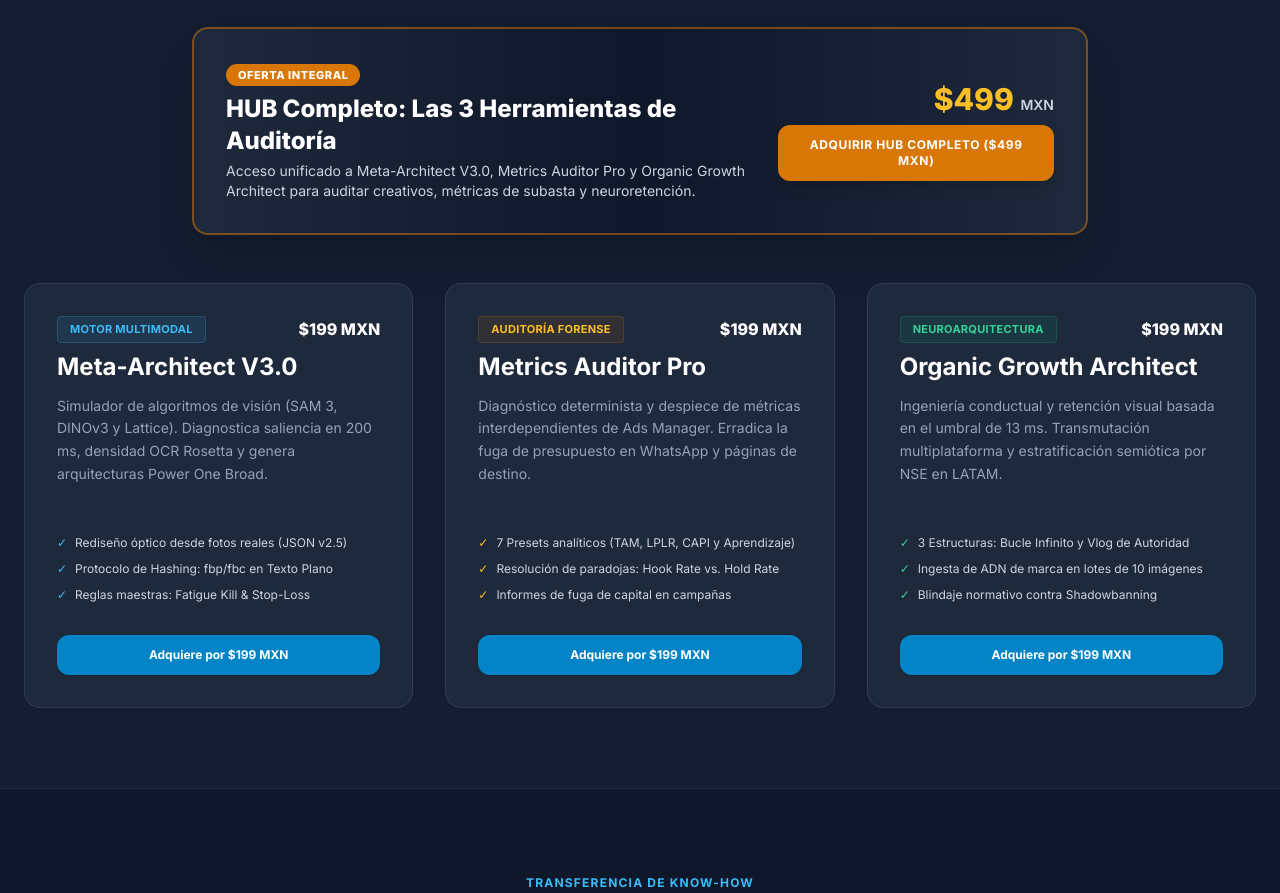
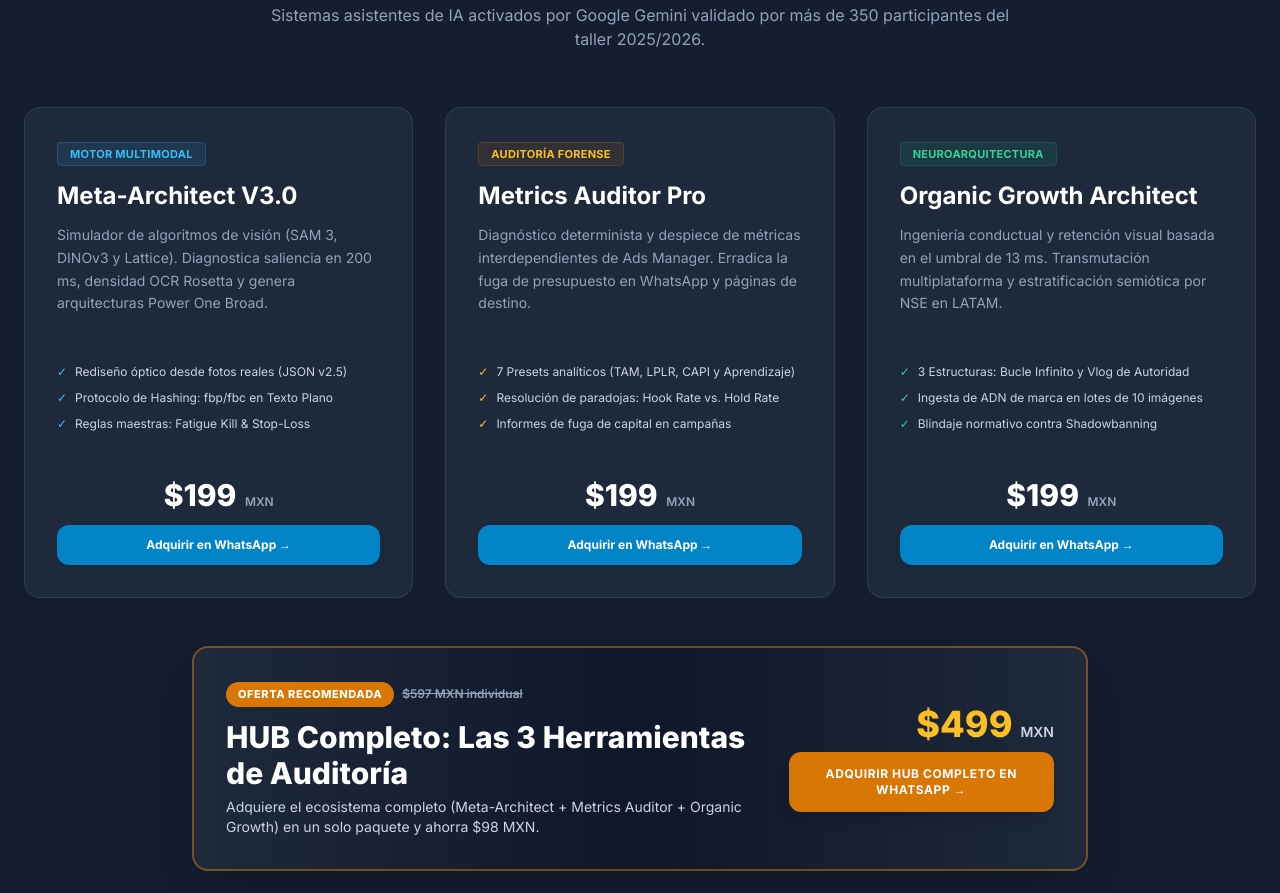
Before and after one commit to jbfunnelsmx/jb-funnels, a plain HTML site: page index.html in a window 1280 px wide. Shown: the part 974-1867 px from the top of the page. Drawn offline with nearby package versions, Linux system fonts and the light colour scheme.

Commit message:
Update index.html

```diff
--- a/index.html
+++ b/index.html
@@ -4,7 +4,7 @@
   <meta charset="UTF-8">
   <meta name="viewport" content="width=device-width, initial-scale=1.0">
   <title>JB Funnels | Herramientas de Auditoría META ADS, IA & Formación</title>
-  <meta name="description" content="Ecosistema de ingeniería publicitaria y optimización algorítmica para Meta Ads fundado por Josué Bolaños. El Creativo es la Segmentación.">
+  <meta name="description" content="Firma de ingeniería publicitaria y optimización algorítmica. Sustituimos la intuición y los intereses obsoletos por visión computacional, telemetría CAPI 2.0 y modelos de mínima entropía en Meta Ads.">
   <link rel="icon" type="image/png" href="logo.png">
   <!-- Tailwind CSS CDN -->
   <script src="https://cdn.tailwindcss.com"></script>
@@ -39,7 +39,6 @@
   <header class="fixed top-0 left-0 w-full z-50 bg-midnight/90 backdrop-blur-md border-b border-slate-800">
     <div class="max-w-7xl mx-auto px-6 h-20 flex items-center justify-between">
       <div class="flex items-center space-x-3">
-        <!-- Contenedor del Logo (se enlaza al archivo logo.png en la raíz de tu repositorio) -->
         <a href="#" class="flex items-center gap-3">
           <img src="logo.png" alt="JB Funnels Logo" onerror="this.style.display='none'; document.getElementById('fallback-logo').style.display='flex';" class="h-10 md:h-12 w-auto object-contain">
           <div id="fallback-logo" class="hidden w-10 h-10 rounded-full border-2 border-electricSky items-center justify-center font-black text-electricSky bg-slateDark shadow-lg">
@@ -51,18 +50,33 @@
           </div>
         </a>
       </div>
+
       <nav class="hidden md:flex items-center space-x-8 text-sm font-medium text-slate-300">
         <a href="#suite" class="hover:text-electricSky transition">Suite Tecnológica</a>
         <a href="#capacitaciones" class="hover:text-electricSky transition">Capacitaciones</a>
         <a href="#calculadora" class="hover:text-electricSky transition">Simulador Forense</a>
         <a href="#contacto" class="hover:text-electricSky transition">Contacto</a>
       </nav>
-      <!-- CTA NAVBAR: AGENDAR MI TALLER (CALENDLY) -->
+
+      <!-- ACCIONES: REDES SOCIALES + AGENDAR MI TALLER -->
+      <div class="flex items-center space-x-3 md:space-x-4">
+        <!-- Icono Facebook -->
+        <a href="https://www.facebook.com/share/1FFRKCUr2s/" target="_blank" rel="noopener noreferrer"
+           class="text-slate-400 hover:text-electricSky transition p-1.5" title="Facebook JB Funnels">
+          <svg class="w-5 h-5 fill-current" viewBox="0 0 24 24"><path d="M24 12.073c0-6.627-5.373-12-12-12s-12 5.373-12 12c0 5.99 4.388 10.954 10.125 11.854v-8.385H7.078v-3.47h3.047V9.43c0-3.007 1.792-4.669 4.533-4.669 1.312 0 2.686.235 2.686.235v2.953H15.83c-1.491 0-1.956.925-1.956 1.874v2.25h3.328l-.532 3.47h-2.796v8.385C19.612 23.027 24 18.062 24 12.073z"/></svg>
+        </a>
+        <!-- Icono Instagram -->
+        <a href="https://www.instagram.com/jbfunnels?igsi=MjVib2Y3eHRuOHYx" target="_blank" rel="noopener noreferrer"
+           class="text-slate-400 hover:text-electricSky transition p-1.5" title="Instagram JB Funnels">
+          <svg class="w-5 h-5 fill-current" viewBox="0 0 24 24"><path d="M12 2.163c3.204 0 3.584.012 4.85.07 3.252.148 4.771 1.691 4.919 4.919.058 1.265.069 1.645.069 4.849 0 3.205-.012 3.584-.069 4.849-.149 3.225-1.664 4.771-4.919 4.919-1.266.058-1.644.07-4.85.07-3.204 0-3.584-.012-4.849-.07-3.26-.149-4.771-1.699-4.919-4.92-.058-1.265-.07-1.644-.07-4.849 0-3.204.013-3.583.07-4.849.149-3.227 1.664-4.771 4.919-4.919 1.266-.057 1.645-.069 4.849-.069zm0-2.163c-3.259 0-3.667.014-4.947.072-4.358.2-6.78 2.618-6.98 6.98-.059 1.281-.073 1.689-.073 4.948 0 3.259.014 3.668.072 4.948.2 4.358 2.618 6.78 6.98 6.98 1.281.058 1.689.072 4.948.072 3.259 0 3.668-.014 4.948-.072 4.354-.2 6.782-2.618 6.979-6.98.059-1.28.073-1.689.073-4.948 0-3.259-.014-3.667-.072-4.947-.196-4.354-2.617-6.78-6.979-6.98-1.281-.059-1.69-.073-4.949-.073zm0 5.838c-3.403 0-6.162 2.759-6.162 6.162s2.759 6.163 6.162 6.163 6.162-2.759 6.162-6.163c0-3.403-2.759-6.162-6.162-6.162zm0 10.162c-2.209 0-4-1.79-4-4 0-2.209 1.791-4 4-4s4 1.791 4 4c0 2.21-1.791 4-4 4zm6.406-11.845c-.796 0-1.441.645-1.441 1.44s.645 1.44 1.441 1.44c.795 0 1.439-.645 1.439-1.44s-.644-1.44-1.439-1.44z"/></svg>
+        </a>
+
         <a href="https://calendly.com/jbfunnelsmx/30min" target="_blank"
-         class="bg-amberConv hover:bg-amber-600 text-white text-xs md:text-sm font-bold px-5 py-2.5 rounded-lg transition glow-amber flex items-center gap-2">
+           class="bg-amberConv hover:bg-amber-600 text-white text-xs md:text-sm font-bold px-4 md:px-5 py-2.5 rounded-lg transition glow-amber flex items-center gap-2">
           <svg class="w-4 h-4" fill="none" stroke="currentColor" viewBox="0 0 24 24"><path stroke-linecap="round" stroke-linejoin="round" stroke-width="2" d="M8 7V3m8 4V3m-9 8h10M5 21h14a2 2 0 002-2V7a2 2 0 00-2-2H5a2 2 0 00-2 2v12a2 2 0 002 2z"/></svg>
           Agendar mi taller
         </a>
+      </div>
     </div>
   </header>
 
@@ -73,20 +87,20 @@
       Actualizado a septiembre 2026
     </div>
     <h1 class="text-4xl md:text-6xl lg:text-7xl font-extrabold tracking-tight max-w-5xl mx-auto leading-tight">
-      Erradica la fuga de capital: <br>
+      Deja de improvisar en META ADS: <br>
       <span class="text-transparent bg-clip-text bg-gradient-to-r from-electricSky via-algoCyan to-sky-300">
         «El Creativo es la Segmentación»
       </span>
     </h1>
     <p class="mt-6 text-slate-400 text-base md:text-xl max-w-3xl mx-auto font-normal leading-relaxed">
-      Firma de ingeniería publicitaria y optimización algorítmica fundada por Josué Bolaños. Sustituimos la intuición y los intereses obsoletos por visión computacional, telemetría CAPI 2.0 y modelos de mínima entropía en Meta Ads.
+      Firma de ingeniería publicitaria y optimización algorítmica. Sustituimos la intuición y los intereses obsoletos por visión computacional, telemetría CAPI 2.0 y modelos de mínima entropía en Meta Ads.
     </p>
     <div class="mt-10 flex flex-col sm:flex-row gap-4 justify-center items-center">
       <a href="#capacitaciones" class="w-full sm:w-auto px-8 py-4 rounded-xl bg-algoCyan hover:bg-sky-600 text-white font-bold transition shadow-lg glow-cyan text-sm tracking-wide">
         Explorar Modalidades de Formación
       </a>
       <a href="#suite" class="w-full sm:w-auto px-8 py-4 rounded-xl border border-slate-700 hover:border-electricSky text-slate-300 hover:text-white font-semibold transition text-sm">
-        Ver Suite Tecnológica &rarr;
+        Ver Herramientas de Auditoría &rarr;
       </a>
     </div>
   </section>
@@ -94,7 +108,7 @@
   <!-- SECCIÓN: SUITE TECNOLÓGICA (HERRAMIENTAS DE AUDITORÍA) -->
   <section id="suite" class="py-20 bg-slateDark/40 border-y border-slate-800">
     <div class="max-w-7xl mx-auto px-6">
-      <div class="text-center max-w-3xl mx-auto mb-12">
+      <div class="text-center max-w-3xl mx-auto mb-14">
         <span class="text-xs font-bold uppercase tracking-widest text-electricSky">Suite Tecnológica</span>
         <h2 class="text-3xl md:text-4xl font-extrabold mt-2 text-white">Herramientas de auditoría de campañas de META ADS JB Funnels</h2>
         <p class="text-slate-400 mt-4 text-sm md:text-base">
@@ -102,95 +116,113 @@
         </p>
       </div>
 
-      <!-- BANNER DESTACADO: HUB COMPLETO (LAS 3 HERRAMIENTAS) -->
-      <div class="max-w-4xl mx-auto mb-12 bg-gradient-to-r from-slateDark via-midnight to-slateDark border-2 border-amberConv/50 rounded-2xl p-6 md:p-8 flex flex-col md:flex-row items-center justify-between gap-6 shadow-2xl glow-amber">
-        <div>
-          <span class="bg-amberConv text-white text-[11px] font-black px-3 py-1 rounded-full uppercase tracking-wider">OFERTA INTEGRAL</span>
-          <h3 class="text-2xl font-black text-white mt-2">HUB Completo: Las 3 Herramientas de Auditoría</h3>
-          <p class="text-slate-300 text-xs md:text-sm mt-1 max-w-xl">
-            Acceso unificado a Meta-Architect V3.0, Metrics Auditor Pro y Organic Growth Architect para auditar creativos, métricas de subasta y neuroretención.
-          </p>
-        </div>
-        <div class="flex flex-col items-center sm:items-end w-full md:w-auto">
-          <div class="text-3xl font-black text-amber-400 mb-2">$499 <span class="text-sm font-semibold text-slate-300">MXN</span></div>
-          <a href="https://wa.me/p/27202533292753578/5219992248818" target="_blank"
-             class="w-full md:w-auto text-center px-6 py-3 bg-amberConv hover:bg-amber-600 text-white font-bold rounded-xl text-xs uppercase tracking-wider transition shadow-lg">
-            Adquirir Hub Completo ($499 MXN)
-          </a>
-        </div>
-      </div>
-
       <!-- LAS 3 HERRAMIENTAS INDIVIDUALES ($199 MXN C/U) -->
-      <div class="grid grid-cols-1 md:grid-cols-3 gap-8">
+      <div class="grid grid-cols-1 md:grid-cols-3 gap-8 mb-12">
         <!-- Herramienta 1: Meta Architect -->
         <div class="bg-slateDark border border-slate-700/80 rounded-2xl p-8 flex flex-col justify-between transition hover:-translate-y-2 glow-cyan">
           <div>
-            <div class="flex justify-between items-center mb-2">
             <span class="text-[11px] font-bold px-3 py-1 rounded bg-electricSky/10 text-electricSky border border-electricSky/20 uppercase tracking-wide">Motor Multimodal</span>
-              <span class="text-base font-black text-white">$199 MXN</span>
-            </div>
-            <h3 class="text-2xl font-bold text-white mt-2 mb-3">Meta-Architect V3.0</h3>
+            <h3 class="text-2xl font-bold text-white mt-4 mb-3">Meta-Architect V3.0</h3>
             <p class="text-slate-400 text-sm leading-relaxed mb-6">
               Simulador de algoritmos de visión (SAM 3, DINOv3 y Lattice). Diagnostica saliencia en 200 ms, densidad OCR Rosetta y genera arquitecturas Power One Broad.
             </p>
-            <ul class="text-xs space-y-2.5 text-slate-300 mb-8 border-t border-slate-800 pt-6">
+            <ul class="text-xs space-y-2.5 text-slate-300 mb-6 border-t border-slate-800 pt-6">
               <li class="flex items-center gap-2"><span class="text-electricSky">✓</span> Rediseño óptico desde fotos reales (JSON v2.5)</li>
               <li class="flex items-center gap-2"><span class="text-electricSky">✓</span> Protocolo de Hashing: fbp/fbc en Texto Plano</li>
               <li class="flex items-center gap-2"><span class="text-electricSky">✓</span> Reglas maestras: Fatigue Kill & Stop-Loss</li>
             </ul>
           </div>
+
+          <div class="border-t border-slate-800 pt-5">
+            <div class="text-center mb-3">
+              <span class="text-3xl font-black text-white">$199</span>
+              <span class="text-xs font-semibold text-slate-400 uppercase ml-1">MXN</span>
+            </div>
             <a href="https://wa.me/p/28475279168733489/5219992248818" target="_blank"
                class="block text-center py-3 px-4 rounded-xl bg-algoCyan hover:bg-sky-600 text-white text-xs font-bold transition shadow glow-cyan">
-            Adquiere por $199 MXN
+              Adquirir en WhatsApp &rarr;
             </a>
+          </div>
         </div>
 
         <!-- Herramienta 2: Metrics Auditor -->
         <div class="bg-slateDark border border-slate-700/80 rounded-2xl p-8 flex flex-col justify-between transition hover:-translate-y-2 glow-cyan">
           <div>
-            <div class="flex justify-between items-center mb-2">
             <span class="text-[11px] font-bold px-3 py-1 rounded bg-amberConv/10 text-amber-400 border border-amberConv/20 uppercase tracking-wide">Auditoría Forense</span>
-              <span class="text-base font-black text-white">$199 MXN</span>
-            </div>
-            <h3 class="text-2xl font-bold text-white mt-2 mb-3">Metrics Auditor Pro</h3>
+            <h3 class="text-2xl font-bold text-white mt-4 mb-3">Metrics Auditor Pro</h3>
             <p class="text-slate-400 text-sm leading-relaxed mb-6">
               Diagnóstico determinista y despiece de métricas interdependientes de Ads Manager. Erradica la fuga de presupuesto en WhatsApp y páginas de destino.
             </p>
-            <ul class="text-xs space-y-2.5 text-slate-300 mb-8 border-t border-slate-800 pt-6">
+            <ul class="text-xs space-y-2.5 text-slate-300 mb-6 border-t border-slate-800 pt-6">
               <li class="flex items-center gap-2"><span class="text-amber-400">✓</span> 7 Presets analíticos (TAM, LPLR, CAPI y Aprendizaje)</li>
               <li class="flex items-center gap-2"><span class="text-amber-400">✓</span> Resolución de paradojas: Hook Rate vs. Hold Rate</li>
               <li class="flex items-center gap-2"><span class="text-amber-400">✓</span> Informes de fuga de capital en campañas</li>
             </ul>
           </div>
+
+          <div class="border-t border-slate-800 pt-5">
+            <div class="text-center mb-3">
+              <span class="text-3xl font-black text-white">$199</span>
+              <span class="text-xs font-semibold text-slate-400 uppercase ml-1">MXN</span>
+            </div>
             <a href="https://wa.me/p/28001774386145384/5219992248818" target="_blank"
                class="block text-center py-3 px-4 rounded-xl bg-algoCyan hover:bg-sky-600 text-white text-xs font-bold transition shadow glow-cyan">
-            Adquiere por $199 MXN
+              Adquirir en WhatsApp &rarr;
             </a>
+          </div>
         </div>
 
         <!-- Herramienta 3: Organic Growth -->
         <div class="bg-slateDark border border-slate-700/80 rounded-2xl p-8 flex flex-col justify-between transition hover:-translate-y-2 glow-cyan">
           <div>
-            <div class="flex justify-between items-center mb-2">
             <span class="text-[11px] font-bold px-3 py-1 rounded bg-emerald-500/10 text-emerald-400 border border-emerald-500/20 uppercase tracking-wide">Neuroarquitectura</span>
-              <span class="text-base font-black text-white">$199 MXN</span>
-            </div>
-            <h3 class="text-2xl font-bold text-white mt-2 mb-3">Organic Growth Architect</h3>
+            <h3 class="text-2xl font-bold text-white mt-4 mb-3">Organic Growth Architect</h3>
             <p class="text-slate-400 text-sm leading-relaxed mb-6">
               Ingeniería conductual y retención visual basada en el umbral de 13 ms. Transmutación multiplataforma y estratificación semiótica por NSE en LATAM.
             </p>
-            <ul class="text-xs space-y-2.5 text-slate-300 mb-8 border-t border-slate-800 pt-6">
+            <ul class="text-xs space-y-2.5 text-slate-300 mb-6 border-t border-slate-800 pt-6">
               <li class="flex items-center gap-2"><span class="text-emerald-400">✓</span> 3 Estructuras: Bucle Infinito y Vlog de Autoridad</li>
               <li class="flex items-center gap-2"><span class="text-emerald-400">✓</span> Ingesta de ADN de marca en lotes de 10 imágenes</li>
               <li class="flex items-center gap-2"><span class="text-emerald-400">✓</span> Blindaje normativo contra Shadowbanning</li>
             </ul>
           </div>
+
+          <div class="border-t border-slate-800 pt-5">
+            <div class="text-center mb-3">
+              <span class="text-3xl font-black text-white">$199</span>
+              <span class="text-xs font-semibold text-slate-400 uppercase ml-1">MXN</span>
+            </div>
             <a href="https://wa.me/p/28032250566384787/5219992248818" target="_blank"
                class="block text-center py-3 px-4 rounded-xl bg-algoCyan hover:bg-sky-600 text-white text-xs font-bold transition shadow glow-cyan">
-            Adquiere por $199 MXN
+              Adquirir en WhatsApp &rarr;
             </a>
           </div>
         </div>
+      </div>
+
+      <!-- BANNER ESTRATÉGICO: HUB COMPLETO (UBICADO DEBAJO PARA ANCLAJE DE PRECIO $597 vs $499) -->
+      <div class="max-w-4xl mx-auto bg-gradient-to-r from-slateDark via-midnight to-slateDark border-2 border-amberConv/50 rounded-2xl p-6 md:p-8 flex flex-col md:flex-row items-center justify-between gap-6 shadow-2xl glow-amber">
+        <div>
+          <div class="inline-flex items-center gap-2 mb-2">
+            <span class="bg-amberConv text-white text-[11px] font-black px-3 py-1 rounded-full uppercase tracking-wider">OFERTA RECOMENDADA</span>
+            <span class="text-xs text-slate-400 line-through font-semibold">$597 MXN individual</span>
+          </div>
+          <h3 class="text-2xl md:text-3xl font-black text-white mt-1">HUB Completo: Las 3 Herramientas de Auditoría</h3>
+          <p class="text-slate-300 text-xs md:text-sm mt-1.5 max-w-xl leading-relaxed">
+            Adquiere el ecosistema completo (Meta-Architect + Metrics Auditor + Organic Growth) en un solo paquete y ahorra $98 MXN.
+          </p>
+        </div>
+        <div class="flex flex-col items-center sm:items-end w-full md:w-auto">
+          <div class="text-3xl md:text-4xl font-black text-amber-400 mb-2">
+            $499 <span class="text-sm font-semibold text-slate-300">MXN</span>
+          </div>
+          <a href="https://wa.me/p/27202533292753578/5219992248818" target="_blank"
+             class="w-full md:w-auto text-center px-8 py-3.5 bg-amberConv hover:bg-amber-600 text-white font-bold rounded-xl text-xs uppercase tracking-wider transition shadow-lg">
+            Adquirir Hub Completo en WhatsApp &rarr;
+          </a>
+        </div>
+      </div>
+
     </div>
   </section>
 
@@ -364,7 +396,7 @@
             <span class="text-xs font-bold px-3 py-1 rounded bg-purple-500/20 text-purple-400 border border-purple-500/30 uppercase">Cobertura en Toda la República</span>
             <h3 class="text-2xl md:text-3xl font-bold text-white mt-3 mb-4">Capacitación In-Company Nacional (México)</h3>
             <p class="text-slate-300 text-sm leading-relaxed mb-6">
-              Despliegue presencial de Josué Bolaños y el equipo técnico de JB Funnels en las instalaciones de tu empresa en cualquier ciudad de México. Un programa de transformación publicitaria diseñado para retailers, corporativos y agencias.
+              Despliegue presencial del equipo técnico de JB Funnels en las instalaciones de tu empresa en cualquier ciudad de México. Un programa de transformación publicitaria diseñado para retailers, corporativos y agencias.
             </p>
             <div class="grid grid-cols-1 sm:grid-cols-2 gap-4 text-xs text-slate-300 mb-6">
               <div class="p-3 bg-midnight/50 rounded-lg border border-slate-800">
@@ -403,7 +435,7 @@
     </div>
   </section>
 
-  <!-- CALCULADORA FORENSE INTERACTIVA (SIN RELACIÓN A META ARCHITECT) -->
+  <!-- CALCULADORA FORENSE INTERACTIVA -->
   <section id="calculadora" class="py-20 bg-slateDark/30 border-t border-slate-800">
     <div class="max-w-4xl mx-auto px-6">
       <div class="text-center mb-12">
@@ -456,8 +488,22 @@
           <span class="font-bold text-white tracking-wider">JB FUNNELS</span>
         </div>
         <p class="text-xs text-slate-400 leading-relaxed">
-          Firma fundada por Josué Bolaños. Consultoría estratégica, algoritmos multimodales e infraestructura analítica para anunciantes de alto rendimiento.
+          Firma de ingeniería publicitaria y optimización algorítmica. Asistentes multimodales e infraestructura analítica para anunciantes de alto rendimiento.
         </p>
+
+        <!-- Redes Sociales en Footer -->
+        <div class="flex items-center space-x-4 mt-5">
+          <a href="https://www.facebook.com/share/1FFRKCUr2s/" target="_blank" rel="noopener noreferrer"
+             class="text-slate-400 hover:text-electricSky transition flex items-center gap-1.5 text-xs">
+            <svg class="w-4 h-4 fill-current" viewBox="0 0 24 24"><path d="M24 12.073c0-6.627-5.373-12-12-12s-12 5.373-12 12c0 5.99 4.388 10.954 10.125 11.854v-8.385H7.078v-3.47h3.047V9.43c0-3.007 1.792-4.669 4.533-4.669 1.312 0 2.686.235 2.686.235v2.953H15.83c-1.491 0-1.956.925-1.956 1.874v2.25h3.328l-.532 3.47h-2.796v8.385C19.612 23.027 24 18.062 24 12.073z"/></svg>
+            Facebook
+          </a>
+          <a href="https://www.instagram.com/jbfunnels?igsi=MjVib2Y3eHRuOHYx" target="_blank" rel="noopener noreferrer"
+             class="text-slate-400 hover:text-electricSky transition flex items-center gap-1.5 text-xs">
+            <svg class="w-4 h-4 fill-current" viewBox="0 0 24 24"><path d="M12 2.163c3.204 0 3.584.012 4.85.07 3.252.148 4.771 1.691 4.919 4.919.058 1.265.069 1.645.069 4.849 0 3.205-.012 3.584-.069 4.849-.149 3.225-1.664 4.771-4.919 4.919-1.266.058-1.644.07-4.85.07-3.204 0-3.584-.012-4.849-.07-3.26-.149-4.771-1.699-4.919-4.92-.058-1.265-.07-1.644-.07-4.849 0-3.204.013-3.583.07-4.849.149-3.227 1.664-4.771 4.919-4.919 1.266-.057 1.645-.069 4.849-.069zm0-2.163c-3.259 0-3.667.014-4.947.072-4.358.2-6.78 2.618-6.98 6.98-.059 1.281-.073 1.689-.073 4.948 0 3.259.014 3.668.072 4.948.2 4.358 2.618 6.78 6.98 6.98 1.281.058 1.689.072 4.948.072 3.259 0 3.668-.014 4.948-.072 4.354-.2 6.782-2.618 6.979-6.98.059-1.28.073-1.689.073-4.948 0-3.259-.014-3.667-.072-4.947-.196-4.354-2.617-6.78-6.979-6.98-1.281-.059-1.69-.073-4.949-.073zm0 5.838c-3.403 0-6.162 2.759-6.162 6.162s2.759 6.163 6.162 6.163 6.162-2.759 6.162-6.163c0-3.403-2.759-6.162-6.162-6.162zm0 10.162c-2.209 0-4-1.79-4-4 0-2.209 1.791-4 4-4s4 1.791 4 4c0 2.21-1.791 4-4 4zm6.406-11.845c-.796 0-1.441.645-1.441 1.44s.645 1.44 1.441 1.44c.795 0 1.439-.645 1.439-1.44s-.644-1.44-1.439-1.44z"/></svg>
+            Instagram
+          </a>
+        </div>
         <p class="text-[11px] text-slate-500 mt-4">Mérida, Yucatán, México · Cobertura Internacional</p>
       </div>
 
@@ -479,7 +525,7 @@
              class="inline-block text-center px-4 py-2 bg-slateDark border border-slate-700 hover:border-electricSky text-white rounded-lg text-xs font-semibold transition">
             Agendar en Calendly
           </a>
-          <a href="https://wa.me/5219992248818?text=Hola%20Josué,%20deseo%20información%20sobre%20los%20servicios%20de%20JB%20Funnels" target="_blank"
+          <a href="https://wa.me/5219992248818?text=Hola%20JB%20Funnels,%20deseo%20información%20sobre%20los%20servicios" target="_blank"
              class="inline-block text-center px-4 py-2 bg-emerald-600 hover:bg-emerald-500 text-white rounded-lg text-xs font-bold transition">
             WhatsApp Directo (+52 1 999 224 8818)
           </a>
@@ -487,17 +533,17 @@
       </div>
     </div>
 
-    <!-- CRÉDITO Y COTIZACIÓN FINAL REQUERIDA -->
+    <!-- CRÉDITO Y COTIZACIÓN FINAL -->
     <div class="max-w-7xl mx-auto border-t border-slate-800 mt-12 pt-8 flex flex-col sm:flex-row items-center justify-between gap-4 text-slate-400 text-xs">
       <div>
-        &copy; 2026 JB Funnels. Todos los derechos reservados. Desarrollado por Josué Bolaños.
+        &copy; 2026 JB Funnels. Todos los derechos reservados.
       </div>
       <div class="flex items-center gap-2">
         <span>Página creada por JB FUNNELS,</span>
         <a href="https://wa.me/5219992248818?text=Hola%20JB%20Funnels,%20deseo%20cotizar%20una%20página%20web%20profesional" target="_blank"
            class="px-3 py-1.5 rounded-lg bg-emerald-600 hover:bg-emerald-500 text-white font-bold transition flex items-center gap-1.5 shadow">
           <span class="w-2 h-2 rounded-full bg-white animate-pulse"></span>
-          cotiza la tuya aquí
+          cotiza la tuya en este enlace verde
         </a>
       </div>
     </div>
@@ -505,7 +551,6 @@
 
   <!-- SCRIPTS FUNCIONALES -->
   <script>
-    // Control de Pestañas de Capacitación
     function setTab(tabName) {
       document.querySelectorAll('.tab-panel').forEach(p => p.classList.add('hidden'));
       document.querySelectorAll('#tabButtons button').forEach(b => {
@@ -516,7 +561,6 @@
       activeBtn.className = "px-5 py-3 rounded-xl text-xs md:text-sm font-bold transition bg-algoCyan text-white shadow-lg";
     }
 
-    // Diagnóstico Forense de Métricas (Fórmula: CPC = CPM / (10 * CTR))
     function diagnosticarMetricas() {
       const cpm = parseFloat(document.getElementById('cpmVal').value);
       const ctr = parseFloat(document.getElementById('ctrVal').value);
```
Lines whose indentation alone changed are shown as unchanged.
